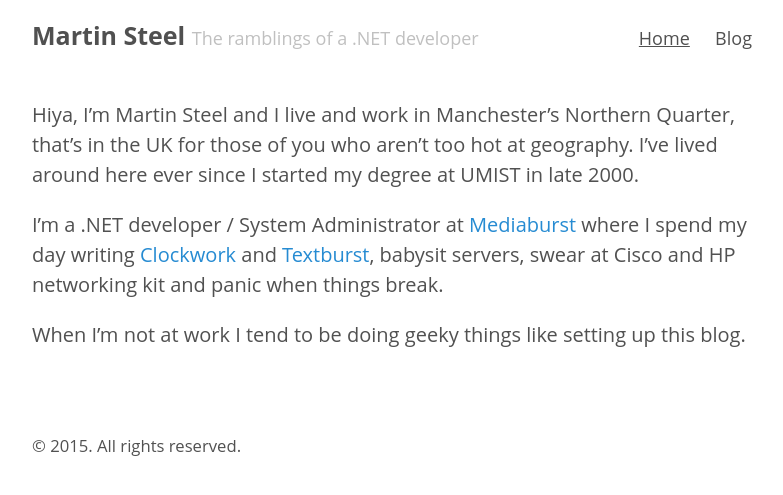
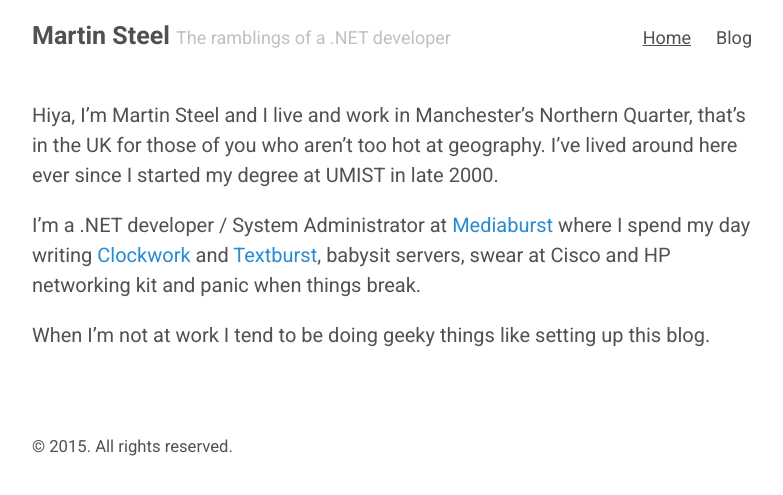
Before and after one commit to martinsteel/martinsteel.github.io, a Jekyll site: the page built from index.html, in a window 1280 px wide. Shown: the top 495 px of the page, without its empty margins (248-1031 px from the left). Built offline with Jekyll 4.4.1, drawn with Linux system fonts in a browser that asks for light colours; Markdown is read by kramdown in place of the engine named in the settings.

Commit message:
Switch font

```diff
--- a/public/css/poole.css
+++ b/public/css/poole.css
@@ -48,7 +48,7 @@ body {
 }
 
 html {
-  font-family: Open Sans, Helvetica, Arial, sans-serif;
+  font-family: Roboto, Helvetica, Arial, sans-serif;
   font-size: 16px;
   line-height: 1.5;
 }
```
